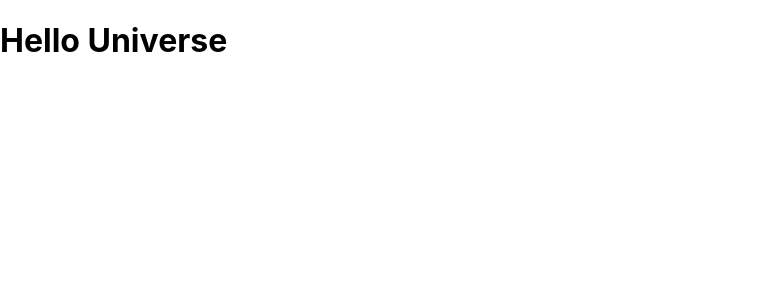
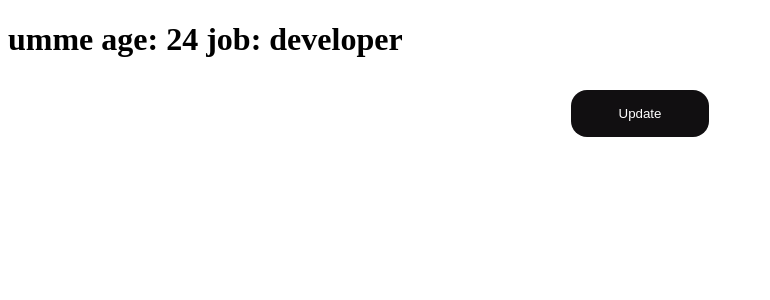
Before and after one commit to ummesalmaali/react-hooks-projects, a Next.js app: page / in a window 1280 px wide. Shown: the top 300 px of the page, without its empty margins (0-770 px from the left). Built offline with nearby package versions, Linux system fonts and the light colour scheme.

Commit message:
spread operator added

```diff
--- /dev/null
+++ b/components/HooksRules.js
@@ -0,0 +1,11 @@
+import React from "react";
+
+const HooksRules = () => {
+  return (
+    <div>
+      <h1>Hello rules</h1>
+    </div>
+  );
+};
+
+export default HooksRules;
--- /dev/null
+++ b/components/UseStateArray.js
@@ -0,0 +1,30 @@
+import React, { useState } from "react";
+
+const UseStateArray = () => {
+  let bioData = [
+    { id: 0, name: "umme", age: 22 },
+    { id: 1, name: "salma", age: 23 },
+    { id: 2, name: "ali", age: 25 },
+  ];
+  const [myBioData, setBioData] = useState(bioData);
+
+  const claerData = () => {
+    setBioData([]);
+  };
+  return (
+    <>
+      {myBioData.map((curElem) => {
+        return (
+          <h1 className="heading" key={curElem.id}>
+            Name: {curElem.name} & Age: {curElem.age}: 25
+          </h1>
+        );
+      })}
+      <button className="btn" onClick={claerData}>
+        Clear
+      </button>
+    </>
+  );
+};
+
+export default UseStateArray;
--- /dev/null
+++ b/components/UseStateObj.js
@@ -0,0 +1,24 @@
+import React, { useState } from "react";
+
+const UseStateObj = () => {
+  const [myObjectData, setMyObjectData] = useState({
+    myName: "umme",
+    age: 24,
+    myJob: "developer",
+  });
+  const changeName = () => {
+    setMyObjectData({ ...myObjectData, myJob: "doctor" });
+  };
+  return (
+    <div>
+      <h1>
+        {myObjectData.myName} age: {myObjectData.age} job: {myObjectData.myJob}
+      </h1>
+      <button className="btn" onClick={changeName}>
+        Update
+      </button>
+    </div>
+  );
+};
+
+export default UseStateObj;
--- a/pages/index.js
+++ b/pages/index.js
@@ -1,11 +1,31 @@
 import Head from "next/head";
 import Image from "next/image";
-import styles from "../styles/Home.module.css";
+import { useState } from "react";
+import HooksRules from "../components/HooksRules";
+import UseStateArray from "../components/UseStateArray";
+import UseStateObj from "../components/UseStateObj";
 
 export default function Home() {
+  // const [myName, setMyName] = useState("umme");
+
+  // const changeName = () => {
+  //   setMyName("Umme Salma Ali");
+  // let toggleName = myName;
+  // if (toggleName === "ali") {
+  //   setMyName("umme");
+  // } else {
+  //   setMyName("ali");
+  // }
+  //   let val = myName;
+  //   val === "umme" ? setMyName("salma ali umme") : setMyName("umme");
+  // };
   return (
     <div>
-      <h1>Hello Universe</h1>
+      {/* <h1>{myName}</h1>
+      <button onClick={changeName}>click me</button> */}
+      {/* <HooksRules /> */}
+      {/* <UseStateArray /> */}
+      <UseStateObj />
     </div>
   );
 }
--- a/styles/globals.css
+++ b/styles/globals.css
@@ -1,16 +1,36 @@
-html,
-body {
-  padding: 0;
-  margin: 0;
-  font-family: -apple-system, BlinkMacSystemFont, Segoe UI, Roboto, Oxygen,
-    Ubuntu, Cantarell, Fira Sans, Droid Sans, Helvetica Neue, sans-serif;
+.heading {
+  border: 4px solid rgb(143, 141, 18);
+  display: flex;
+  justify-content: center;
+  align-items: center;
+  margin: auto;
+  padding: 15px;
+  width: 50%;
+  text-align: center;
+  border-radius: 20px;
+  -webkit-border-radius: 20px;
+  -moz-border-radius: 20px;
+  -ms-border-radius: 20px;
+  -o-border-radius: 20px;
 }
-
-a {
-  color: inherit;
-  text-decoration: none;
+.btn {
+  padding: 1rem 3rem;
+  background-color: rgb(17, 15, 17);
+  color: #fff;
+  display: flex;
+  justify-content: center;
+  align-items: center;
+  margin: auto;
+  margin-top: 2rem;
+  border: none;
+  cursor: pointer;
+  outline: none;
+  border-radius: 1rem;
+  -webkit-border-radius: 1rem;
+  -moz-border-radius: 1rem;
+  -ms-border-radius: 1rem;
+  -o-border-radius: 1rem;
 }
-
-* {
-  box-sizing: border-box;
+.btn:hover {
+  background-color: rgb(91, 20, 184);
 }
```
Also changed, not shown: components/Blog.js (added, +28 -0 lines).
